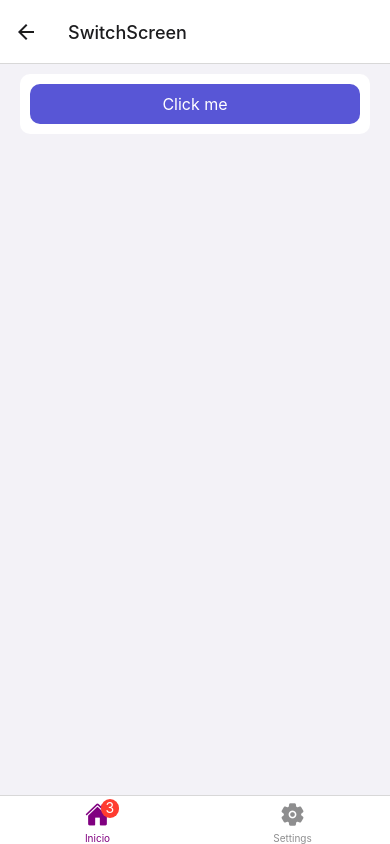
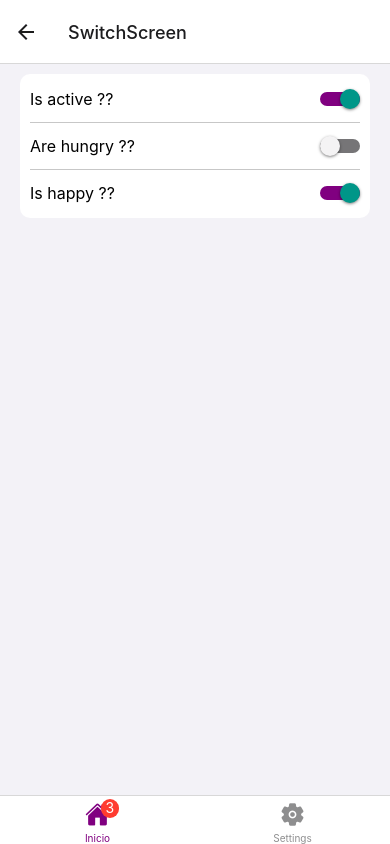
Before and after one commit to carlosblinf/componentApp, a React Native app: screen /SwitchScreen in a window 390 px wide. Built offline with nearby package versions, Linux system fonts and the light colour scheme.

Commit message:
Separators, CustomSwitch and SwitchScreen

```diff
--- /dev/null
+++ b/src/presentation/components/ui/CustomSwitch.tsx
@@ -0,0 +1,32 @@
+import { colors } from "@/config/theme/theme";
+import { useState } from "react";
+import { View, Text, StyleSheet, Switch, Platform } from "react-native";
+
+type SwitchProps = {
+  text?: string;
+  isOn: boolean;
+  onChange: (value: string) => void;
+};
+export default function CustomSwitch({ text, isOn, onChange }: SwitchProps) {
+  return (
+    <View style={[styles.switchRow]}>
+      {text && <Text style={{ color: colors.text, fontSize: 16 }}>{text}</Text>}
+      <Switch
+        trackColor={{ false: "#767577", true: "purple" }}
+        thumbColor={Platform.OS === "android" ? colors.primary : "#f4f3f4"}
+        ios_backgroundColor="#3e3e3e"
+        onValueChange={onChange}
+        value={isOn}
+      />
+    </View>
+  );
+}
+
+const styles = StyleSheet.create({
+  switchRow: {
+    flexDirection: "row",
+    justifyContent: "space-between",
+    alignItems: "center",
+    marginVertical: 5,
+  },
+});
--- /dev/null
+++ b/src/presentation/components/ui/Separator.tsx
@@ -0,0 +1,17 @@
+import { View, StyleSheet, StyleProp, ViewStyle } from "react-native";
+
+export const SpaceSeparator = () => <View style={{ marginTop: 30 }} />;
+export const LinearSeparator = ({
+  style,
+}: {
+  style?: StyleProp<ViewStyle>;
+}) => <View style={[styles.separator, style]} />;
+
+const styles = StyleSheet.create({
+  separator: {
+    marginVertical: 8,
+    borderBottomColor: "#737373",
+    borderBottomWidth: StyleSheet.hairlineWidth,
+    opacity: 0.4,
+  },
+});
--- a/src/presentation/screens/home/HomeScreen.tsx
+++ b/src/presentation/screens/home/HomeScreen.tsx
@@ -9,8 +9,7 @@ import {
 } from "@/presentation/components/ui/menu/itemsData";
 import ContainerView from "@/presentation/components/ui/ContainerView";
 import RenderMenu from "@/presentation/components/ui/menu/RenderMenu";
-
-const Separator = () => <View style={{ marginTop: 30 }} />;
+import { SpaceSeparator } from "@/presentation/components/ui/Separator";
 
 export default function HomeScreen() {
   return (
@@ -18,9 +17,9 @@ export default function HomeScreen() {
       <ScrollView>
         <Title text="Opciones" />
         <RenderMenu menu={animationMenuItems} />
-        <Separator />
+        <SpaceSeparator />
         <RenderMenu menu={menuItems} />
-        <Separator />
+        <SpaceSeparator />
         <RenderMenu menu={uiMenuItems} />
       </ScrollView>
     </ContainerView>
--- a/src/presentation/screens/switches/SwitchScreen.tsx
+++ b/src/presentation/screens/switches/SwitchScreen.tsx
@@ -1,12 +1,42 @@
 import ContainerView from "@/presentation/components/ui/ContainerView";
 import Card from "@/presentation/components/ui/Card";
 import { Button } from "@/presentation/components/ui/buttons";
+import CustomSwitch from "@/presentation/components/ui/CustomSwitch";
+import { useState } from "react";
+import { LinearSeparator } from "@/presentation/components/ui/Separator";
 
 export default function SwitchScreen() {
+  const [state, setState] = useState({
+    isActive: true,
+    isHungry: false,
+    isHappy: true,
+  });
+
+  const handleOnChange = (value) => setState({ ...state, value });
+  const toggleSwitch = () => setIsEnabled((previousState) => !previousState);
   return (
     <ContainerView withMarginView styleInnerView={{ paddingVertical: 10 }}>
       <Card>
-        <Button text="Click me" onPress={() => {}} />
+        <CustomSwitch
+          text="Is active ??"
+          isOn={state.isActive}
+          onChange={(value) => setState({ ...state, isActive: value })}
+        />
+        <LinearSeparator />
+
+        <CustomSwitch
+          text="Are hungry ??"
+          isOn={state.isHungry}
+          onChange={(value) => setState({ ...state, isHungry: value })}
+        />
+        <LinearSeparator />
+
+        <CustomSwitch
+          text="Is happy ??"
+          isOn={state.isHappy}
+          onChange={(value) => setState({ ...state, isHappy: value })}
+        />
+        {/* <Button text="Click me" onPress={() => {}} /> */}
       </Card>
     </ContainerView>
   );
```
